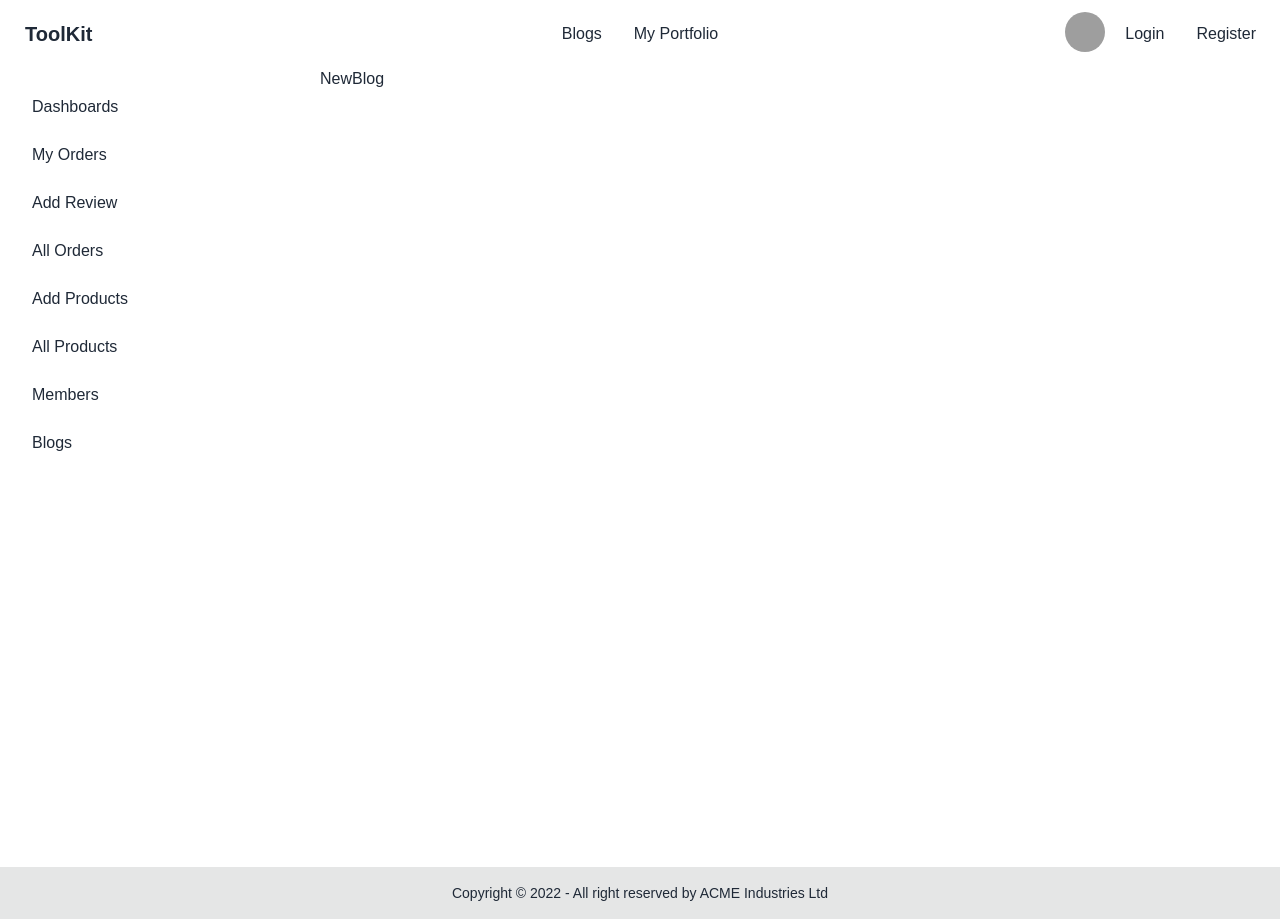
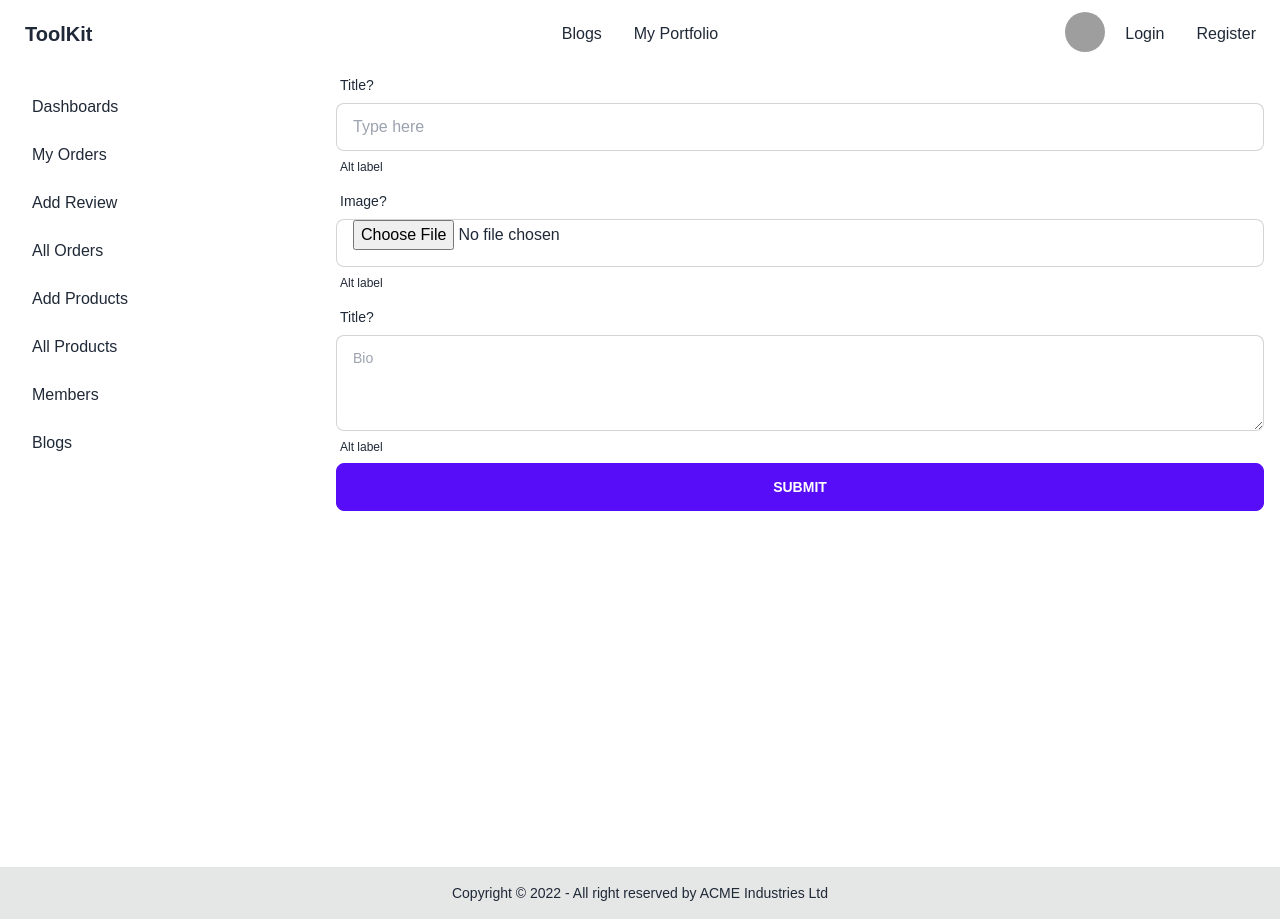
Before and after one commit to nhridoy/manufacturer-website-client-side, a React (Create React App) app: page /dashboard/blogs/new in a window 1280 px wide. Built offline with nearby package versions, Linux system fonts and the light colour scheme; grey boxes are pictures that could not be loaded.

Commit message:
New Blog Form Page

```diff
--- a/src/pages/NewBlog/NewBlog.js
+++ b/src/pages/NewBlog/NewBlog.js
@@ -1,7 +1,51 @@
 import React from "react";
 
 const NewBlog = () => {
-  return <div>NewBlog</div>;
+  return (
+    <div className="container mx-auto px-4">
+      <form action="">
+        <div className="form-control w-full">
+          <label className="label">
+            <span className="label-text">Title?</span>
+          </label>
+          <input
+            type="text"
+            placeholder="Type here"
+            className="input input-bordered w-full"
+          />
+          <label className="label">
+            <span className="label-text-alt">Alt label</span>
+          </label>
+        </div>
+        <div className="form-control w-full">
+          <label className="label">
+            <span className="label-text">Image?</span>
+          </label>
+          <input type="file" className="input input-bordered w-full" />
+          <label className="label">
+            <span className="label-text-alt">Alt label</span>
+          </label>
+        </div>
+        <div className="form-control w-full">
+          <label className="label">
+            <span className="label-text">Title?</span>
+          </label>
+          <textarea
+            class="textarea textarea-bordered h-24"
+            placeholder="Bio"
+          ></textarea>
+          <label className="label">
+            <span className="label-text-alt">Alt label</span>
+          </label>
+        </div>
+        <div className="form-control w-full">
+          <button className="btn btn-primary">
+            <span className="btn-text">Submit</span>
+          </button>
+        </div>
+      </form>
+    </div>
+  );
 };
 
 export default NewBlog;
```
